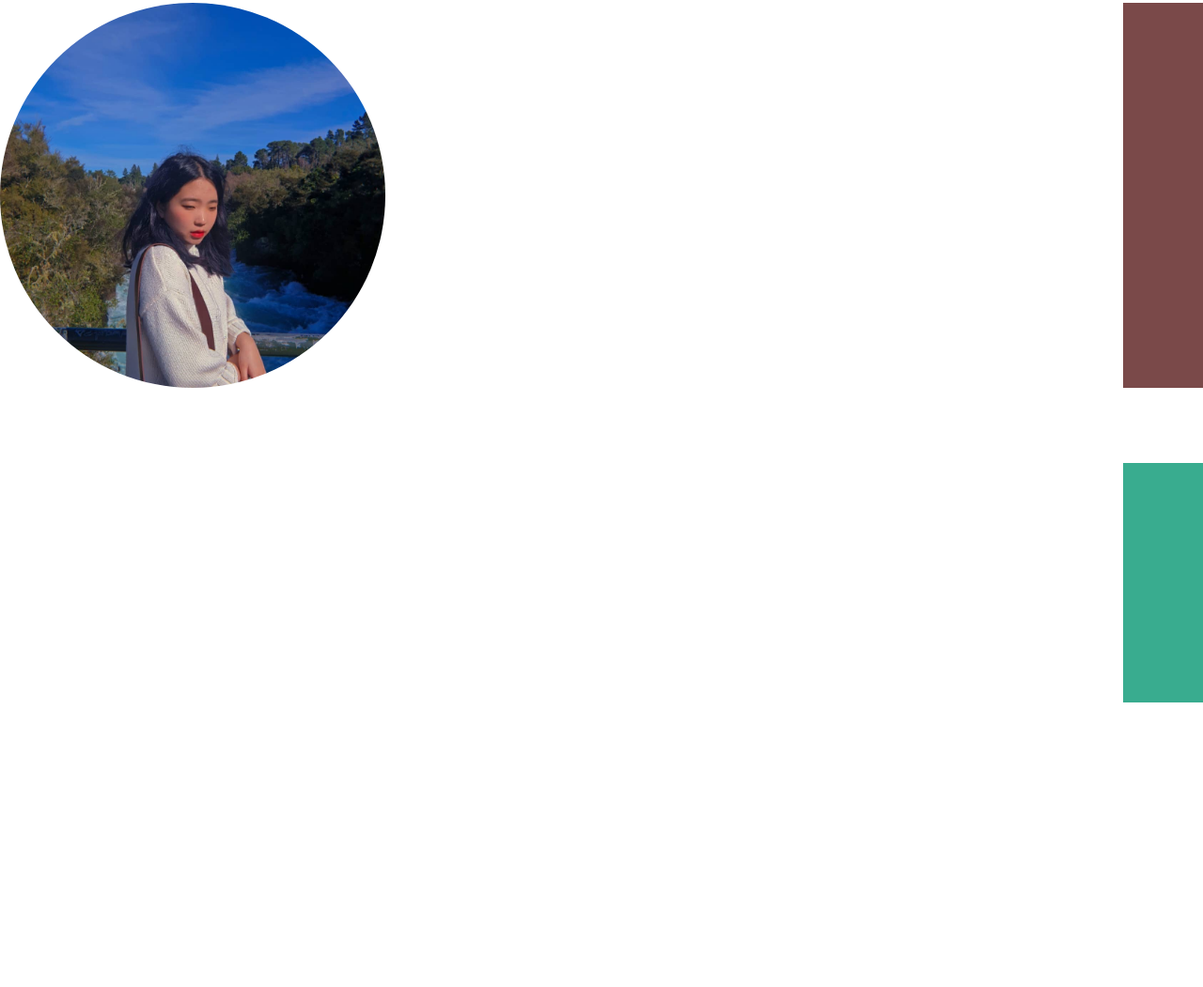
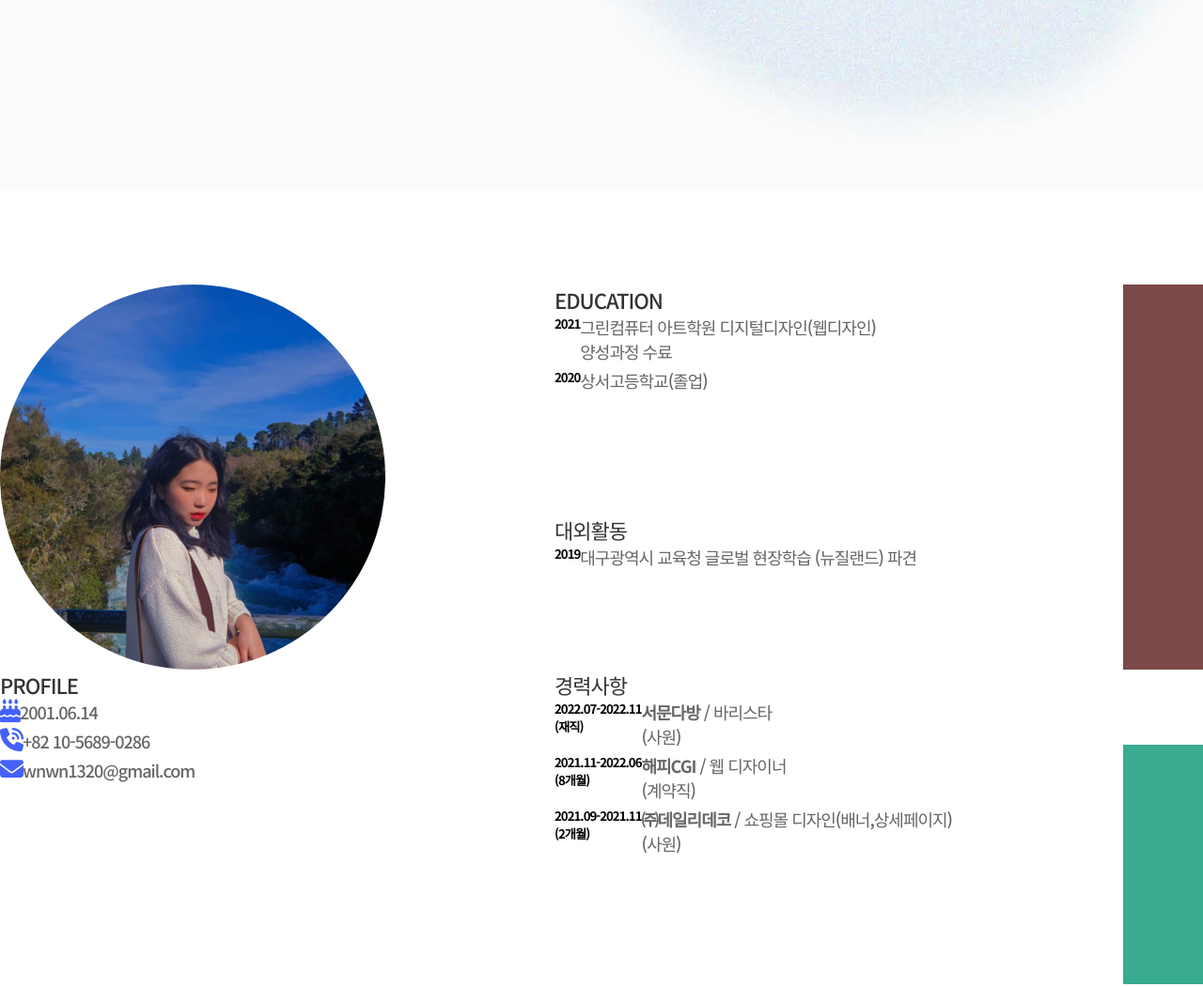
Before and after one commit to wnwn1320/Possiblefire.io, a plain HTML site: page index.html in a window 1280 px wide. Shown: the part 1267-2318 px from the top of the page at 94% size. Drawn offline with nearby package versions, Linux system fonts and the light colour scheme.

Commit message:
Update index.html

```diff
--- a/index.html
+++ b/index.html
@@ -8,10 +8,12 @@
     <link rel="stylesheet" type="text/css" href="./slick-1.8.1/slick/slick-theme.css"/>
     <link rel="stylesheet" type="text/css" href="./slick-1.8.1/slick/slick.css"/>
     <link rel="preconnect" href="https://fonts.googleapis.com">
-<link rel="preconnect" href="https://fonts.gstatic.com" crossorigin>
-<link href="https://fonts.googleapis.com/css2?family=Noto+Sans+KR:wght@100;300;500;700;900&display=swap" rel="stylesheet">
+    <link rel="stylesheet" href="https://cdnjs.cloudflare.com/ajax/libs/font-awesome/5.8.2/css/all.min.css" />
+    <link rel="preconnect" href="https://fonts.gstatic.com" crossorigin>
+    <link href="https://fonts.googleapis.com/css2?family=Noto+Sans+KR:wght@100;300;500;700;900&display=swap" rel="stylesheet">
     <script src="https://code.jquery.com/jquery-1.8.1.min.js" type="text/javascript"></script>
     <script src="./slick-1.8.1/slick/slick.js" type="text/javascript" charset="utf-8"></script>
+    <script src="https://kit.fontawesome.com/be8c7fe58c.js" crossorigin="anonymous"></script>
     <title>Document</title>
 </head>
 <body>
@@ -27,7 +29,7 @@
                         </h1>
                         <nav>
                             <ul>
-                                <li><a href="https://wnwn1320.github.io/Possiblefire.io/"target="_self">MAIN</a></li>
+                                <li><a href="https://wnwn1320.github.io/Possiblefire.io/"target="_top">MAIN</a></li>
                                 <li><a href="">ABOUT</a></li>
                                 <li><a href="">WEB DESIGNS</a></li>
                                 <li><a href="">DESIGNS</a></li>
@@ -42,7 +44,16 @@
             </header>
             <div id="main">
                 <div class="content">
-
+                    <div class="main_mention">
+                        <div class="container">
+                            <h4>Web Designer</h4>
+                            <img src="./img/main_img.png" alt="">
+                            <span>안녕하세요. 웹디자이너 정가은입니다.<br>
+                                다른이에게 영감을 줄 수 있는 사람은<br>
+                                뜨거운 잠재력과 열정을 가진 <b>불꽃</b>과도 같다고 생각합니다.<br>
+                                불꽃같은 디자이너가 되려고 합니다.</span>
+                        </div>
+                    </div>
                 </div>
             </div>
          </div>
@@ -50,21 +61,75 @@
             <section class="about content">
                 <div class="profile">
                     <div class="profile_picture">
-
                     </div>
-                    <div class="profile_details">
-
+                    <div class="profile_details detail_text">
+                        <p>PROFILE</p>
+                        <ul>
+                            <li>
+                                <i class="fa fa-solid fa-cake-candles"></i>
+                                <span>2001.06.14</span>
+                            </li>
+                            <li>
+                                <a href="tel:010-5689-0286">
+                                    <i class="fa fa-solid fa-phone-volume"></i>
+                                    <span>+82 10-5689-0286</span>
+                                </a>
+                            </li>
+                            <li>
+                                <a href="mailto:wnwn1320@gmail.com">
+                                    <i class="fa fa-regular fa-envelope"></i>
+                                    <span>wnwn1320@gmail.com</span>
+                                </a>
+                            </li>
+                        </ul>
                     </div>
                 </div>
                 <div class="career">
-                    <div class="education">
-
+                    <div class="education detail_text">
+                        <p>EDUCATION</p>
+                        <ul>
+                            <li>
+                                <h5>2021</h5>
+                                <span>그린컴퓨터 아트학원 디지털디자인(웹디자인)<br>
+                                양성과정 수료</span>
+                            </li>
+                            <li>
+                                <h5>2020</h5>
+                                <span>상서고등학교(졸업)</span>
+                            </li>
+                        </ul>
                     </div>
-                    <div class="activity">
-
+                    <div class="activity detail_text">
+                        <p>대외활동</p>
+                        <ul>
+                            <li>
+                                <h5>2019</h5>
+                                <span>대구광역시 교육청 글로벌 현장학습 (뉴질랜드) 파견</span>
+                            </li>
+                        </ul>
                     </div>
-                    <div class="resume">
-
+                    <div class="resume detail_text">
+                        <p>경력사항</p>
+                        <ul>
+                            <li>
+                                <h5>2022.07-2022.11<br>(재직)</h5>
+                                <span>
+                                    <strong>서문다방</strong> / 바리스타<br>(사원)
+                                </span>
+                            </li>
+                            <li>
+                                <h5>2021.11-2022.06<br>(8개월)</h5>
+                                <span>
+                                    <strong>해피CGI</strong> / 웹 디자이너<br>(계약직)
+                                </span>
+                            </li>
+                            <li>
+                                <h5>2021.09-2021.11<br>(2개월)</h5>
+                                <span>
+                                    <strong>㈜데일리데코</strong> / 쇼핑몰 디자인(배너,상세페이지) <br>(사원)
+                                </span>
+                            </li>
+                        </ul>
                     </div>
                 </div>
                 <div class="ability">
@@ -84,7 +149,6 @@
                     <div class="wb_slide single-item">
                         <div>
                             <img src="./img/mockup_1.png" alt="">
-                            <span>sdsd</span>
                         </div>
                         <div>
                             <img src="./img/mockup_2.png" alt="">
```
